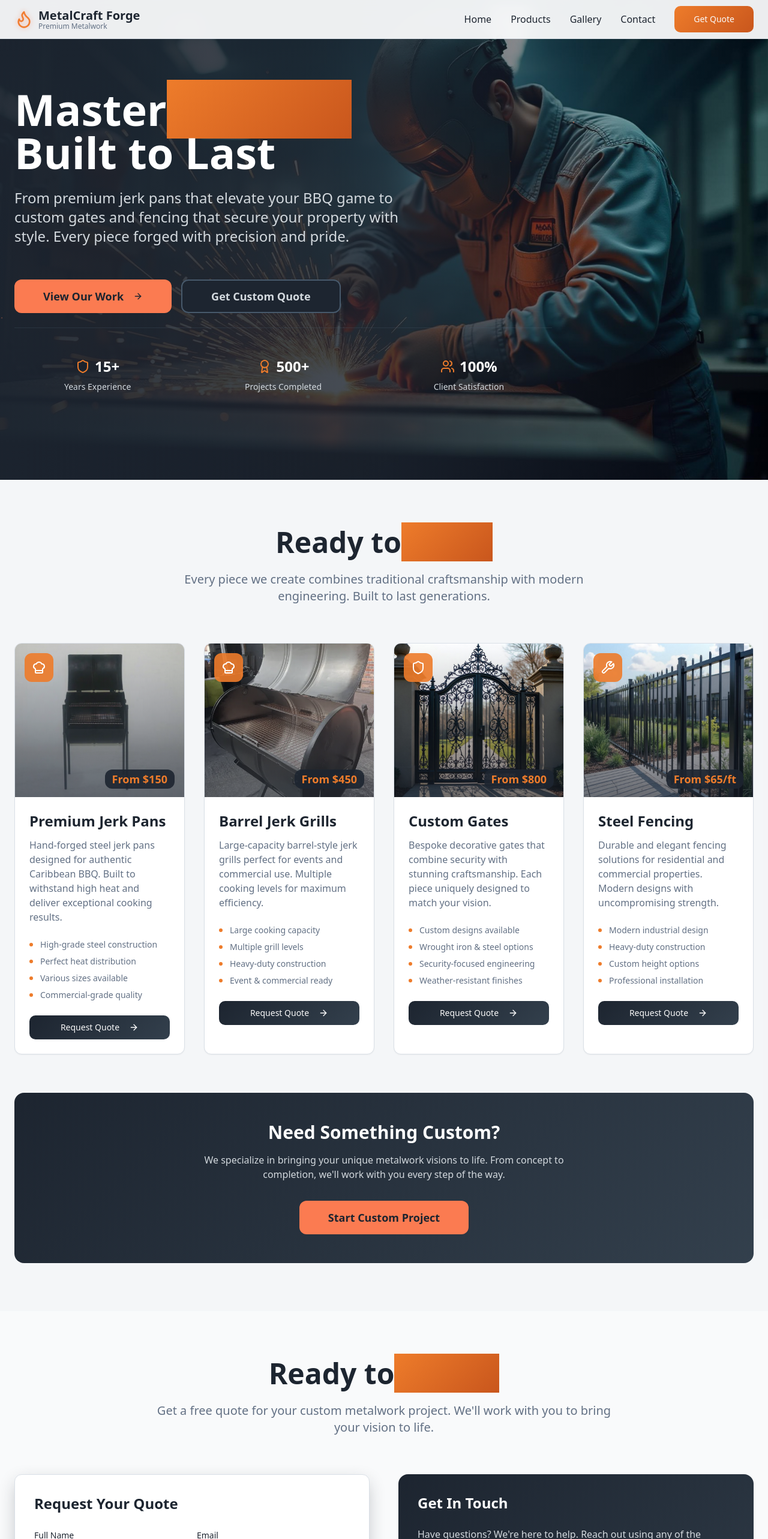
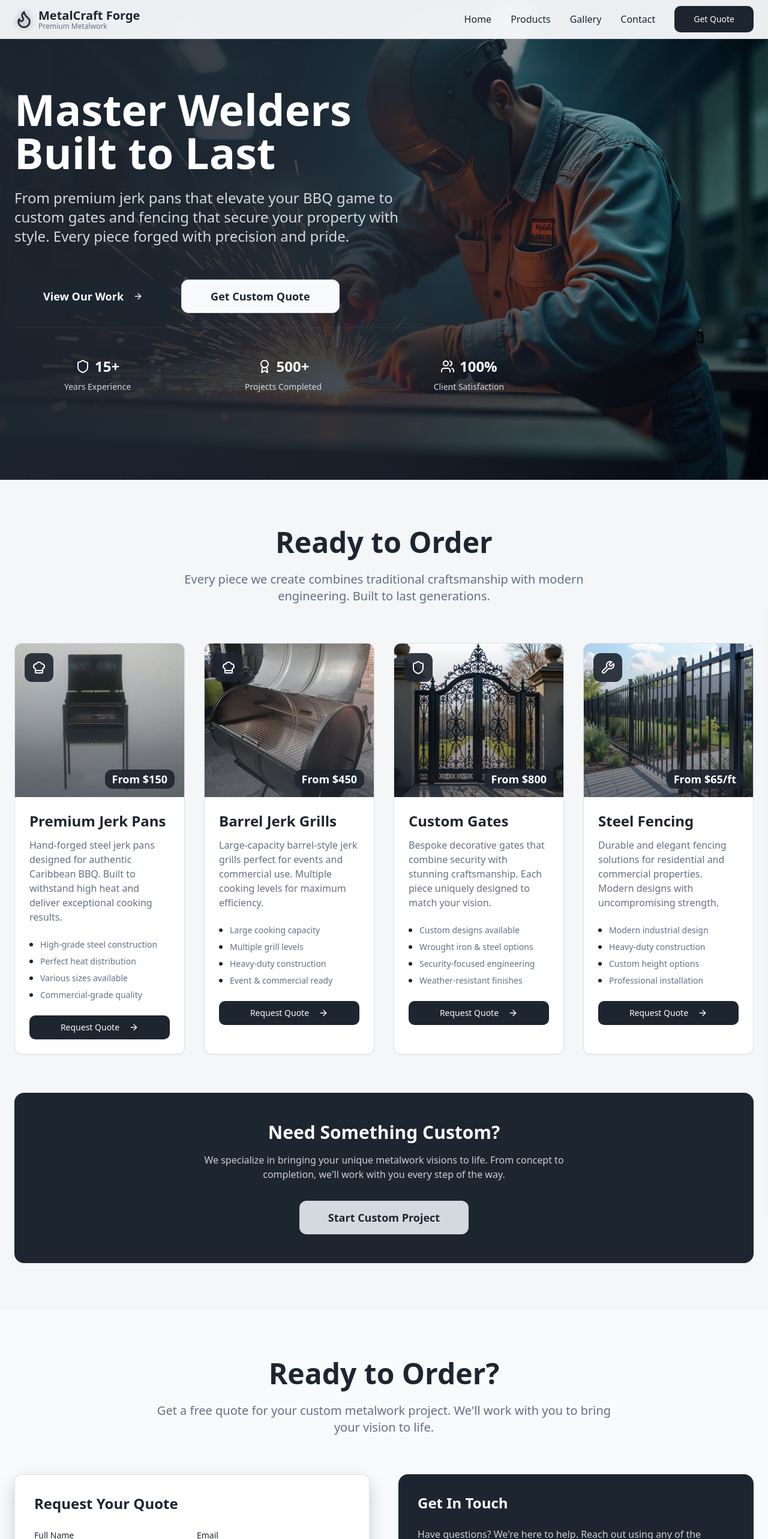
Before and after one commit to codesleeps/metalcraft-forge-hub, a React (Vite) app: page / in a window 1280 px wide. Shown: the top 2566 px of the page at 60% size. Built offline with nearby package versions, Linux system fonts and the light colour scheme.

Commit message:
Remove orange design elements
Remove the orange design elements from the app as requested.

```diff
--- a/src/components/ContactForm.tsx
+++ b/src/components/ContactForm.tsx
@@ -74,8 +74,7 @@ const ContactForm = () => {
         {/* Section Header */}
         <div className="text-center max-w-3xl mx-auto mb-16">
           <h2 className="text-4xl md:text-5xl font-bold text-foreground mb-6">
-            Ready to
-            <span className="text-transparent bg-gradient-copper bg-clip-text"> Order?</span>
+            Ready to Order?
           </h2>
           <p className="text-xl text-muted-foreground">
             Get a free quote for your custom metalwork project. We'll work with you to bring your vision to life.
@@ -184,7 +183,7 @@ const ContactForm = () => {
                 />
               </div>
 
-              <Button type="submit" variant="fire" size="xl" className="w-full">
+              <Button type="submit" variant="default" size="xl" className="w-full">
                 Send Quote Request
               </Button>
             </form>
@@ -192,9 +191,9 @@ const ContactForm = () => {
 
           {/* Contact Information */}
           <div className="space-y-8">
-            <div className="bg-gradient-steel rounded-2xl p-8 text-white">
+            <div className="bg-primary rounded-2xl p-8 text-white">
               <h3 className="text-2xl font-bold mb-6">Get In Touch</h3>
-              <p className="text-steel-light mb-8">
+              <p className="text-primary-foreground/80 mb-8">
                 Have questions? We're here to help. Reach out using any of the methods below
                 or stop by our workshop to see our craftsmanship firsthand.
               </p>
@@ -202,13 +201,13 @@ const ContactForm = () => {
               <div className="space-y-6">
                 {contactInfo.map((item, index) => (
                   <div key={index} className="flex items-start space-x-4">
-                    <div className="bg-copper/20 p-3 rounded-lg">
-                      <item.icon className="h-5 w-5 text-copper" />
+                    <div className="bg-white/10 p-3 rounded-lg">
+                      <item.icon className="h-5 w-5 text-white" />
                     </div>
                     <div>
                       <h4 className="font-semibold text-white mb-1">{item.title}</h4>
                       {item.details.map((detail, idx) => (
-                        <p key={idx} className="text-steel-light text-sm">{detail}</p>
+                        <p key={idx} className="text-primary-foreground/70 text-sm">{detail}</p>
                       ))}
                     </div>
                   </div>
@@ -217,12 +216,12 @@ const ContactForm = () => {
             </div>
 
             {/* Emergency Contact */}
-            <Card className="p-6 border-2 border-fire-orange/20 bg-fire-orange/5">
+            <Card className="p-6 border-2 border-primary/20 bg-primary/5">
               <h4 className="text-xl font-bold text-foreground mb-3">Emergency Repairs</h4>
               <p className="text-muted-foreground mb-4">
                 Gate won't close? Fencing damaged? We offer 24/7 emergency repair services.
               </p>
-              <Button variant="fire" className="w-full">
+              <Button variant="default" className="w-full">
                 Call Emergency Line: (555) 911-WELD
               </Button>
             </Card>
--- a/src/components/Header.tsx
+++ b/src/components/Header.tsx
@@ -19,9 +19,9 @@ const Header = () => {
           {/* Logo */}
           <div className="flex items-center space-x-2">
             <div className="relative">
-              <Flame className="h-8 w-8 text-copper animate-forge-glow" />
+              <Flame className="h-8 w-8 text-primary animate-forge-glow" />
               <div className="absolute inset-0 blur-sm">
-                <Flame className="h-8 w-8 text-fire-orange opacity-50" />
+                <Flame className="h-8 w-8 text-primary opacity-50" />
               </div>
             </div>
             <div>
@@ -36,12 +36,12 @@ const Header = () => {
               <a
                 key={item.name}
                 href={item.href}
-                className="text-foreground hover:text-copper transition-colors font-medium"
+                className="text-foreground hover:text-primary transition-colors font-medium"
               >
                 {item.name}
               </a>
             ))}
-            <Button variant="copper" size="lg">
+            <Button variant="default" size="lg">
               Get Quote
             </Button>
           </div>
@@ -67,13 +67,13 @@ const Header = () => {
                 <a
                   key={item.name}
                   href={item.href}
-                  className="block text-foreground hover:text-copper transition-colors font-medium py-2"
+                  className="block text-foreground hover:text-primary transition-colors font-medium py-2"
                   onClick={() => setIsMenuOpen(false)}
                 >
                   {item.name}
                 </a>
               ))}
-              <Button variant="copper" className="w-full mt-4">
+              <Button variant="default" className="w-full mt-4">
                 Get Quote
               </Button>
             </div>
--- a/src/components/Hero.tsx
+++ b/src/components/Hero.tsx
@@ -18,8 +18,7 @@ const Hero = () => {
         <div className="max-w-4xl">
           <div className="space-y-6">
             <h1 className="text-5xl md:text-7xl font-bold text-white leading-tight">
-              Master
-              <span className="text-transparent bg-gradient-copper bg-clip-text"> Welders</span>
+              Master Welders
               <br />
               Built to Last
             </h1>
@@ -30,34 +29,33 @@ const Hero = () => {
             </p>
 
             <div className="flex flex-col sm:flex-row gap-4 pt-8">
-              <Button variant="fire" size="xl" className="group">
+              <Button variant="default" size="xl" className="group">
                 View Our Work
                 <ArrowRight className="ml-2 h-5 w-5 group-hover:translate-x-1 transition-transform" />
               </Button>
-              <Button variant="steel" size="xl">
+              <Button variant="outline" size="xl">
                 Get Custom Quote
               </Button>
             </div>
 
-            {/* Stats */}
             <div className="grid grid-cols-3 gap-8 pt-12 border-t border-steel-medium/30">
               <div className="text-center">
                 <div className="flex items-center justify-center mb-2">
-                  <Shield className="h-6 w-6 text-copper mr-2" />
+                  <Shield className="h-6 w-6 text-white mr-2" />
                   <span className="text-2xl font-bold text-white">15+</span>
                 </div>
                 <p className="text-steel-light text-sm">Years Experience</p>
               </div>
               <div className="text-center">
                 <div className="flex items-center justify-center mb-2">
-                  <Award className="h-6 w-6 text-copper mr-2" />
+                  <Award className="h-6 w-6 text-white mr-2" />
                   <span className="text-2xl font-bold text-white">500+</span>
                 </div>
                 <p className="text-steel-light text-sm">Projects Completed</p>
               </div>
               <div className="text-center">
                 <div className="flex items-center justify-center mb-2">
-                  <Users className="h-6 w-6 text-copper mr-2" />
+                  <Users className="h-6 w-6 text-white mr-2" />
                   <span className="text-2xl font-bold text-white">100%</span>
                 </div>
                 <p className="text-steel-light text-sm">Client Satisfaction</p>
@@ -69,9 +67,9 @@ const Hero = () => {
 
       {/* Floating Sparks Animation */}
       <div className="absolute inset-0 pointer-events-none">
-        <div className="absolute top-1/4 right-1/4 w-2 h-2 bg-fire-orange rounded-full animate-spark opacity-60"></div>
-        <div className="absolute top-1/3 right-1/3 w-1 h-1 bg-copper rounded-full animate-spark animation-delay-500 opacity-40"></div>
-        <div className="absolute bottom-1/3 right-1/5 w-1.5 h-1.5 bg-fire-orange rounded-full animate-spark animation-delay-1000 opacity-50"></div>
+        <div className="absolute top-1/4 right-1/4 w-2 h-2 bg-primary rounded-full animate-spark opacity-60"></div>
+        <div className="absolute top-1/3 right-1/3 w-1 h-1 bg-primary rounded-full animate-spark animation-delay-500 opacity-40"></div>
+        <div className="absolute bottom-1/3 right-1/5 w-1.5 h-1.5 bg-primary rounded-full animate-spark animation-delay-1000 opacity-50"></div>
       </div>
     </section>
   );
--- a/src/components/ProductShowcase.tsx
+++ b/src/components/ProductShowcase.tsx
@@ -70,8 +70,7 @@ const ProductShowcase = () => {
         {/* Section Header */}
         <div className="text-center max-w-3xl mx-auto mb-16">
           <h2 className="text-4xl md:text-5xl font-bold text-foreground mb-6">
-            Ready to
-            <span className="text-transparent bg-gradient-copper bg-clip-text"> Order</span>
+            Ready to Order
           </h2>
           <p className="text-xl text-muted-foreground">
             Every piece we create combines traditional craftsmanship with modern engineering.
@@ -92,12 +91,12 @@ const ProductShowcase = () => {
                 />
                 <div className="absolute inset-0 bg-gradient-to-t from-steel-dark/60 to-transparent"></div>
                 <div className="absolute top-4 left-4">
-                  <div className="bg-copper/90 p-3 rounded-lg">
+                  <div className="bg-primary/90 p-3 rounded-lg">
                     <product.icon className="h-6 w-6 text-white" />
                   </div>
                 </div>
                 <div className="absolute bottom-4 right-4">
-                  <span className="bg-steel-dark/90 text-copper px-3 py-1 rounded-lg font-semibold text-lg">
+                  <span className="bg-steel-dark/90 text-white px-3 py-1 rounded-lg font-semibold text-lg">
                     {product.price}
                   </span>
                 </div>
@@ -116,13 +115,13 @@ const ProductShowcase = () => {
                 <ul className="space-y-2 mb-6">
                   {product.features.map((feature, index) => (
                     <li key={index} className="flex items-center text-sm text-muted-foreground">
-                      <div className="w-1.5 h-1.5 bg-copper rounded-full mr-3"></div>
+                      <div className="w-1.5 h-1.5 bg-primary rounded-full mr-3"></div>
                       {feature}
                     </li>
                   ))}
                 </ul>
 
-                <Button variant="forge" className="w-full group">
+                <Button variant="default" className="w-full group">
                   Request Quote
                   <ArrowRight className="ml-2 h-4 w-4 group-hover:translate-x-1 transition-transform" />
                 </Button>
@@ -133,15 +132,15 @@ const ProductShowcase = () => {
 
         {/* CTA Section */}
         <div className="text-center mt-16">
-          <div className="bg-gradient-steel rounded-2xl p-8 md:p-12 text-center">
-            <h3 className="text-3xl font-bold text-white mb-4">
+          <div className="bg-primary rounded-2xl p-8 md:p-12 text-center">
+            <h3 className="text-3xl font-bold text-primary-foreground mb-4">
               Need Something Custom?
             </h3>
-            <p className="text-steel-light mb-8 max-w-2xl mx-auto">
+            <p className="text-primary-foreground/80 mb-8 max-w-2xl mx-auto">
               We specialize in bringing your unique metalwork visions to life.
               From concept to completion, we'll work with you every step of the way.
             </p>
-            <Button variant="fire" size="xl">
+            <Button variant="secondary" size="xl">
               Start Custom Project
             </Button>
           </div>
```
